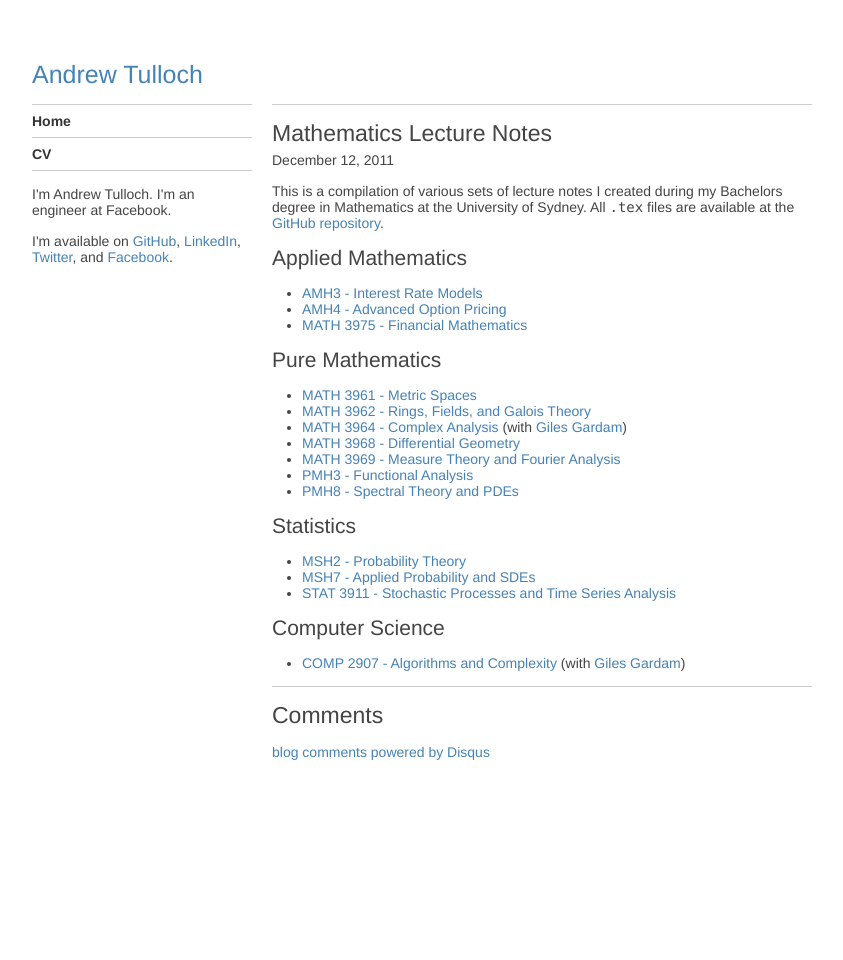
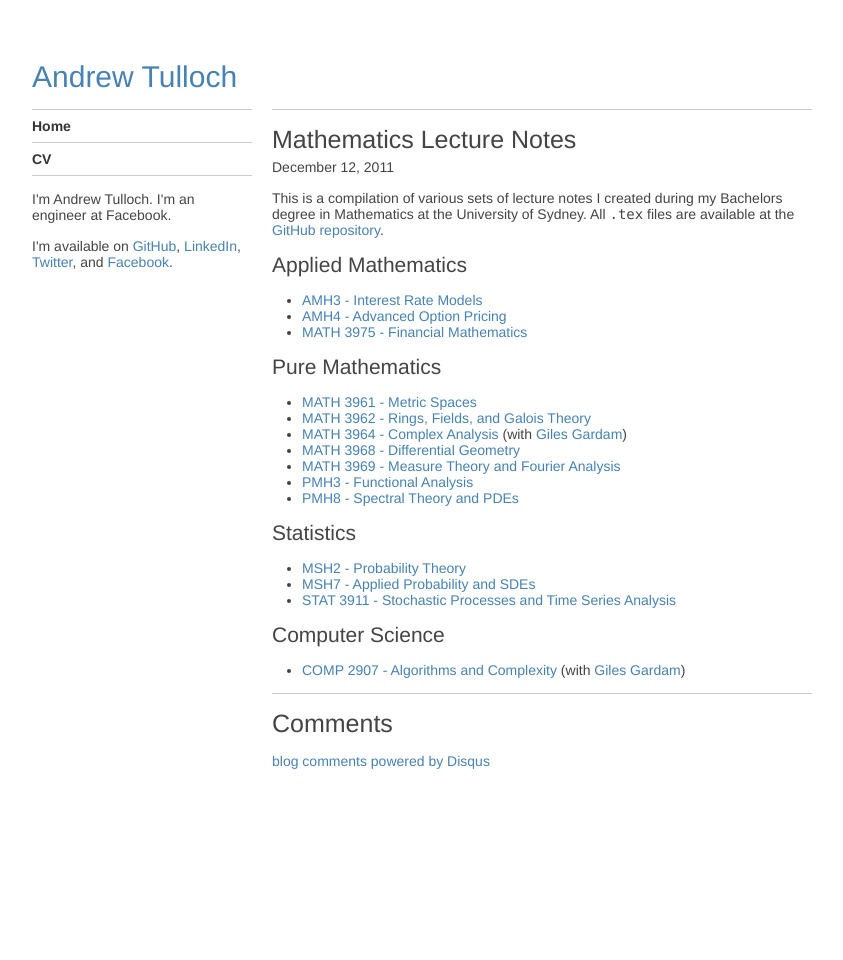
Before and after one commit to ajtulloch/ajtulloch.github.com, a Jekyll site: the page built from _posts/2011-12-12-mathematics-lecture-notes.md, in a window 1280 px wide. Shown: the whole page, without its empty margins (138-981 px from the left). Built offline with Jekyll 4.4.1, drawn with Linux system fonts in a browser that asks for light colours; comment, search, counter and statistics services are not loaded.

Commit message:
Updated font sizes

```diff
--- a/css/site.css
+++ b/css/site.css
@@ -1,7 +1,18 @@
+/*Colours worth mentioning:
+  Background colour
+  Text color
+  Anchor color
+  Nav list anchor
+  Nav list anchor hover
+  Horizontal rule
+*/
+
+
 body {
-  font: 14px 'Helvetica Neue';
+  background: #fff;
   color: #444;
   margin-top: 60px;
+  margin-bottom: 60px;
   text-rendering: optimizelegibility;
 }
 
--- a/css/text.css
+++ b/css/text.css
@@ -9,7 +9,7 @@
 ----------------------------------------------------------------------------------------------------*/
 
 body {
-  font: 13px/1.5 'Helvetica Neue', Arial, 'Liberation Sans', FreeSans, sans-serif;
+  font: 14px 'Helvetica Neue', Arial, 'Liberation Sans', FreeSans, sans-serif;
 }
 
 pre,
@@ -28,11 +28,11 @@ hr {
 ----------------------------------------------------------------------------------------------------*/
 
 h1 {
-  font-size: 25px;
+  font-size: 30px;
 }
 
 h2 {
-  font-size: 23px;
+  font-size: 25px;
 }
 
 h3 {
```
